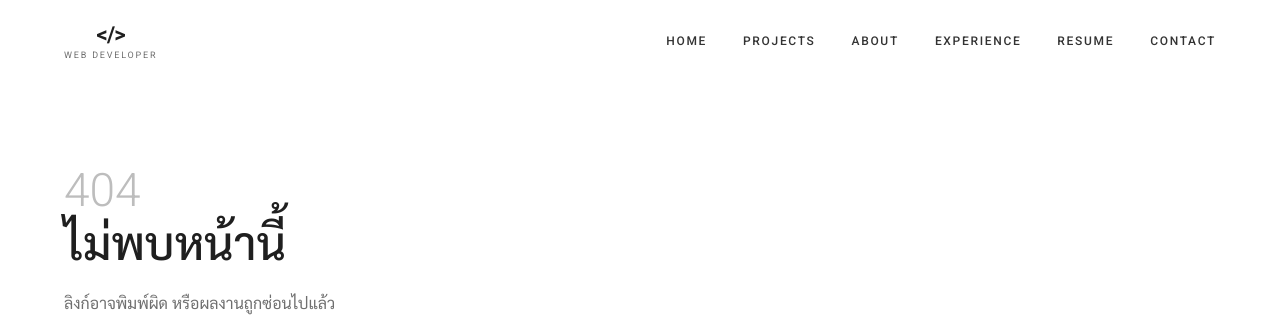
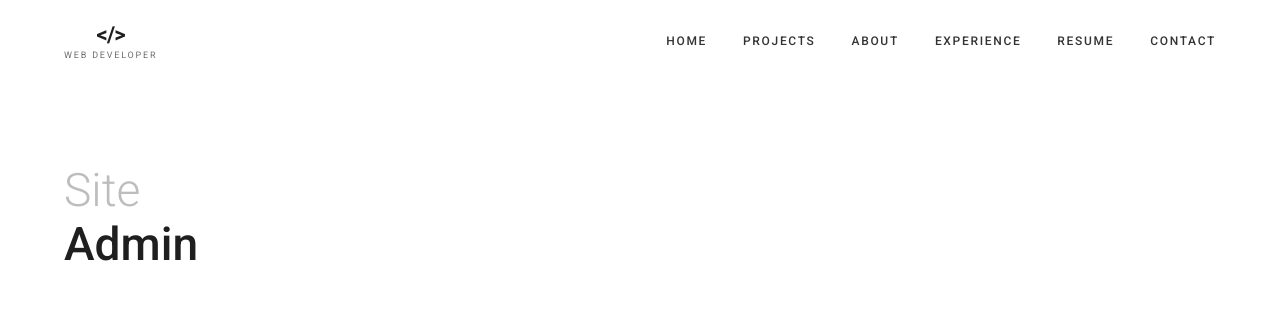
Before and after one commit to nutnetworkit-cloud/nutnetworkit-cloud.github.io, a Next.js app: page /admin in a window 1280 px wide. Before the commit this address had no page. Shown: the top 322 px of the page. Built offline with nearby package versions, Linux system fonts and the light colour scheme.

Commit message:
Add files via upload

```diff
--- /dev/null
+++ b/app/admin/page.tsx
@@ -0,0 +1,17 @@
+import type { Metadata } from 'next';
+import AdminApp from '@/components/admin/AdminApp';
+import Heading from '@/components/Heading';
+import { site } from '@/lib/data';
+
+export const metadata: Metadata = { title: 'Admin', robots: { index: false, follow: false } };
+
+export default function AdminPage() {
+  return (
+    <>
+      <section className="page-h">
+        <Heading light="Site" bold="Admin" />
+      </section>
+      <AdminApp endpoint={site.settings.contactEndpoint} />
+    </>
+  );
+}
```
